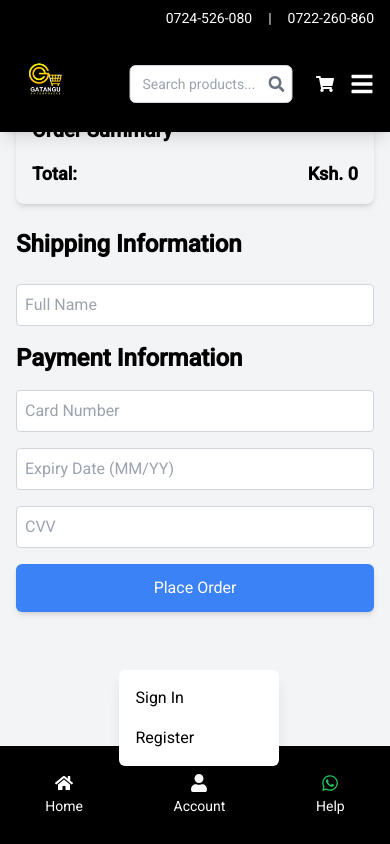
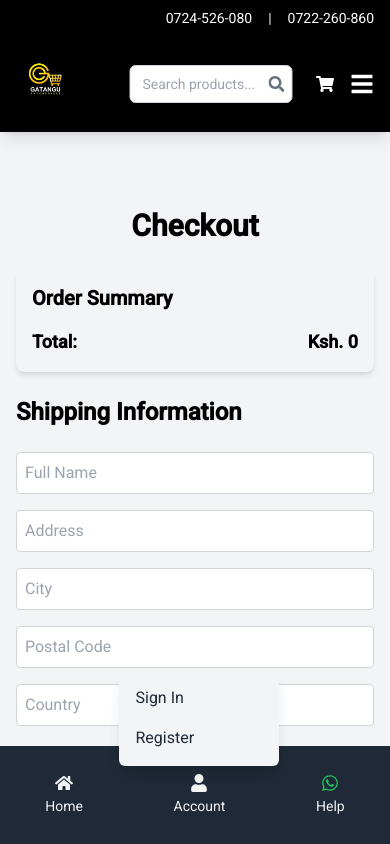
Before and after one commit to kevmaina001/Gatangu-frontend, a React (Create React App) app: page /checkout in a window 390 px wide. Both pictures are taken after a click on the button "Account". Shown: the top 844 px of the page. Built offline with nearby package versions, Linux system fonts and the light colour scheme.

Commit message:
Updated version on footer

```diff
--- a/src/components/Footer.js
+++ b/src/components/Footer.js
@@ -1,4 +1,4 @@
-import React, { useContext, useState } from 'react';
+import React, { useContext, useState, useEffect } from 'react';
 import { Link } from 'react-router-dom';
 import { FaHome, FaUser, FaWhatsapp } from 'react-icons/fa';
 import { AuthContext } from '../context/AuthContext';
@@ -7,23 +7,36 @@ const Footer = () => {
   const { user, logout } = useContext(AuthContext); // Access user and logout function
   const [accountDropdownOpen, setAccountDropdownOpen] = useState(false); // Account dropdown state
 
-  const toggleAccountDropdown = () => setAccountDropdownOpen(!accountDropdownOpen);
+  const toggleAccountDropdown = () => setAccountDropdownOpen((prev) => !prev);
+
+  // Close the account dropdown when clicking outside
+  useEffect(() => {
+    const handleClickOutside = (event) => {
+      const dropdown = document.getElementById('accountDropdown');
+      if (accountDropdownOpen && dropdown && !dropdown.contains(event.target)) {
+        setAccountDropdownOpen(false);
+      }
+    };
+
+    document.addEventListener('mousedown', handleClickOutside);
+    return () => document.removeEventListener('mousedown', handleClickOutside);
+  }, [accountDropdownOpen]);
 
   return (
-    <footer className="bg-secondary text-textPrimary py-4 fixed bottom-0 w-full md:relative">
+    <footer className="bg-gray-800 text-gray-100 py-4 fixed bottom-0 w-full md:relative">
       {/* Desktop Footer */}
       <div className="container mx-auto text-center hidden md:block">
-        <p className="text-textSecondary">
+        <p className="text-gray-400">
           &copy; 2024 Gatangu Enterprises. All rights reserved.
         </p>
       </div>
 
       {/* Mobile Footer Navigation */}
-      <div className="flex justify-around md:hidden bg-secondary text-white py-3">
+      <div className="flex justify-around md:hidden bg-gray-800 text-gray-100 py-3">
         {/* Home */}
         <Link
           to="/"
-          className="flex flex-col items-center text-sm hover:text-primary transition-all"
+          className="flex flex-col items-center text-sm hover:text-yellow-500 transition-all"
         >
           <FaHome className="text-lg mb-1" />
           <span>Home</span>
@@ -33,19 +46,22 @@ const Footer = () => {
         <div className="relative">
           <button
             onClick={toggleAccountDropdown}
-            className="flex flex-col items-center text-sm hover:text-primary transition-all"
+            className="flex flex-col items-center text-sm hover:text-yellow-500 transition-all"
           >
             <FaUser className="text-lg mb-1" />
             <span>{user ? user.username : 'Account'}</span>
           </button>
           {accountDropdownOpen && (
-            <div className="absolute bottom-full mb-2 left-1/2 transform -translate-x-1/2 bg-white text-secondary rounded-md shadow-lg w-40">
+            <div
+              id="accountDropdown"
+              className="absolute bottom-full mb-2 left-1/2 transform -translate-x-1/2 bg-gray-100 text-gray-800 rounded-md shadow-lg w-40"
+            >
               <ul className="py-2">
                 {user ? (
                   <li>
                     <button
                       onClick={logout}
-                      className="block w-full text-left px-4 py-2 hover:bg-gray-100"
+                      className="block w-full text-left px-4 py-2 hover:bg-gray-200"
                     >
                       Logout
                     </button>
@@ -55,7 +71,7 @@ const Footer = () => {
                     <li>
                       <Link
                         to="/login"
-                        className="block px-4 py-2 hover:bg-gray-100"
+                        className="block px-4 py-2 hover:bg-gray-200"
                       >
                         Sign In
                       </Link>
@@ -63,7 +79,7 @@ const Footer = () => {
                     <li>
                       <Link
                         to="/register"
-                        className="block px-4 py-2 hover:bg-gray-100"
+                        className="block px-4 py-2 hover:bg-gray-200"
                       >
                         Register
                       </Link>
@@ -80,7 +96,7 @@ const Footer = () => {
           href="https://wa.me/254724526080"
           target="_blank"
           rel="noopener noreferrer"
-          className="flex flex-col items-center text-sm hover:text-primary transition-all"
+          className="flex flex-col items-center text-sm hover:text-yellow-500 transition-all"
         >
           <FaWhatsapp className="text-lg mb-1 text-green-500" />
           <span>Help</span>
--- a/src/pages/Cart.js
+++ b/src/pages/Cart.js
@@ -23,7 +23,7 @@ const Cart = () => {
 
   return (
     <div
-      className="container mx-auto py-10"
+      className="container mx-auto pt-52 py-10"
       style={{
         fontFamily: `'Roboto', 'Poppins', sans-serif`,
       }}
@@ -54,7 +54,7 @@ const Cart = () => {
               {/* Product Details */}
               <div className="flex-grow">
                 <h3 className="text-lg font-semibold text-gray-800">{item.name}</h3>
-                <p className="text-gray-600 text-sm">Price: ${item.price.toFixed(2)}</p>
+                <p className="text-gray-600 text-sm">Price: Ksh. {item.price.toFixed(2)}</p>
                 <div className="flex items-center space-x-2 mt-2">
                   <p className="text-gray-600 text-sm">Quantity:</p>
                   <input
@@ -83,7 +83,7 @@ const Cart = () => {
           ))}
           {/* Total Price and Checkout */}
           <div className="text-right mt-6">
-            <h3 className="text-2xl font-bold text-gray-800">Total: ${totalPrice.toFixed(2)}</h3>
+            <h3 className="text-2xl font-bold text-gray-800">Total: Ksh. {totalPrice.toFixed(2)}</h3>
             <button
               onClick={handleCheckout}
               className="mt-4 bg-blue-500 text-white px-6 py-3 rounded-lg shadow-lg hover:bg-blue-600 transition-all"
--- a/src/pages/Checkout.js
+++ b/src/pages/Checkout.js
@@ -44,7 +44,6 @@ const Checkout = () => {
 
     // Replace with backend API integration
     try {
-      // Simulate order submission (replace with real API call)
       alert('Your order has been placed successfully!');
       console.log('Order placed successfully:', orderData);
 
@@ -57,7 +56,12 @@ const Checkout = () => {
   };
 
   return (
-    <div className="container mx-auto py-10">
+    <div
+      className="container mx-auto pt-52 py-10"
+      style={{
+        fontFamily: `'Roboto', 'Poppins', sans-serif`,
+      }}
+    >
       <h2 className="text-3xl font-bold mb-6 text-center">Checkout</h2>
 
       {/* Cart Summary */}
@@ -101,7 +105,7 @@ const Checkout = () => {
           required
         />
 
-        {/* <input
+        <input
           type="text"
           name="address"
           placeholder="Address"
@@ -109,9 +113,9 @@ const Checkout = () => {
           onChange={handleChange}
           className="w-full border border-gray-300 p-2 rounded"
           required
-        /> */}
+        />
 
-        {/* <input
+        <input
           type="text"
           name="city"
           placeholder="City"
@@ -119,9 +123,9 @@ const Checkout = () => {
           onChange={handleChange}
           className="w-full border border-gray-300 p-2 rounded"
           required
-        /> */}
+        />
 
-        {/* <input
+        <input
           type="text"
           name="postalCode"
           placeholder="Postal Code"
@@ -129,9 +133,9 @@ const Checkout = () => {
           onChange={handleChange}
           className="w-full border border-gray-300 p-2 rounded"
           required
-        /> */}
+        />
 
-        {/* <input
+        <input
           type="text"
           name="country"
           placeholder="Country"
@@ -139,7 +143,7 @@ const Checkout = () => {
           onChange={handleChange}
           className="w-full border border-gray-300 p-2 rounded"
           required
-        /> */}
+        />
 
         {/* Payment Information */}
         <h3 className="text-2xl font-semibold mt-6 mb-2">Payment Information</h3>
--- a/src/pages/ProductDetails.js
+++ b/src/pages/ProductDetails.js
@@ -70,7 +70,7 @@ const ProductDetails = () => {
   }
 
   return (
-    <div className="container mx-auto py-10 bg-white px-4 md:px-12">
+    <div className="container mx-auto pt-52 py-10 bg-white px-4 md:px-12">
       {/* Toast Container */}
       <ToastContainer />
 
@@ -79,7 +79,7 @@ const ProductDetails = () => {
         <div className="w-full md:w-1/3 mb-6 md:mb-0">
           <div className="bg-gray-100 rounded-lg overflow-hidden shadow-md">
             <img
-               src={`https://gatangu-backend-1.onrender.com/${product.image}`} // Ensure proper path for image
+              src={`https://gatangu-backend-1.onrender.com/${product.image}`} // Ensure proper path for image
               alt={product.name}
               className="w-full object-contain p-4"
               style={{ height: '200px' }} // Reduced height for scaling
```
